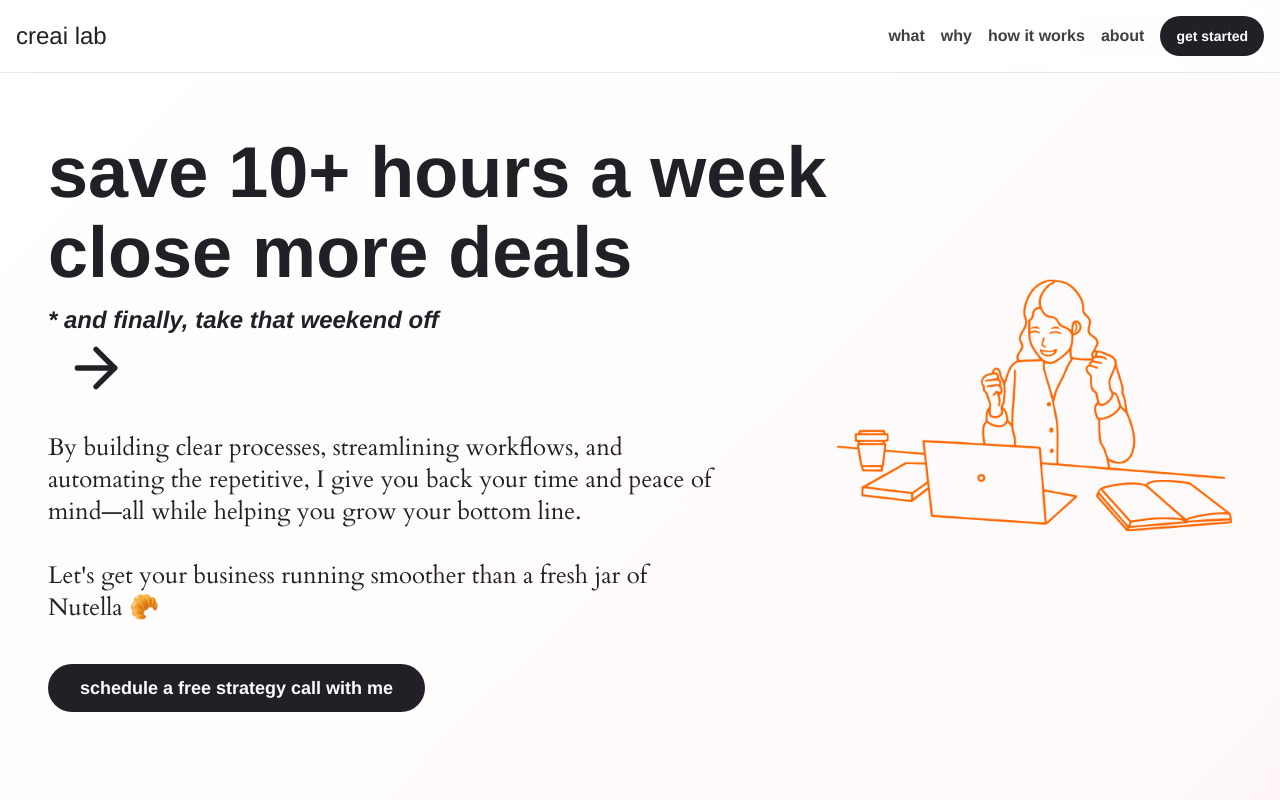
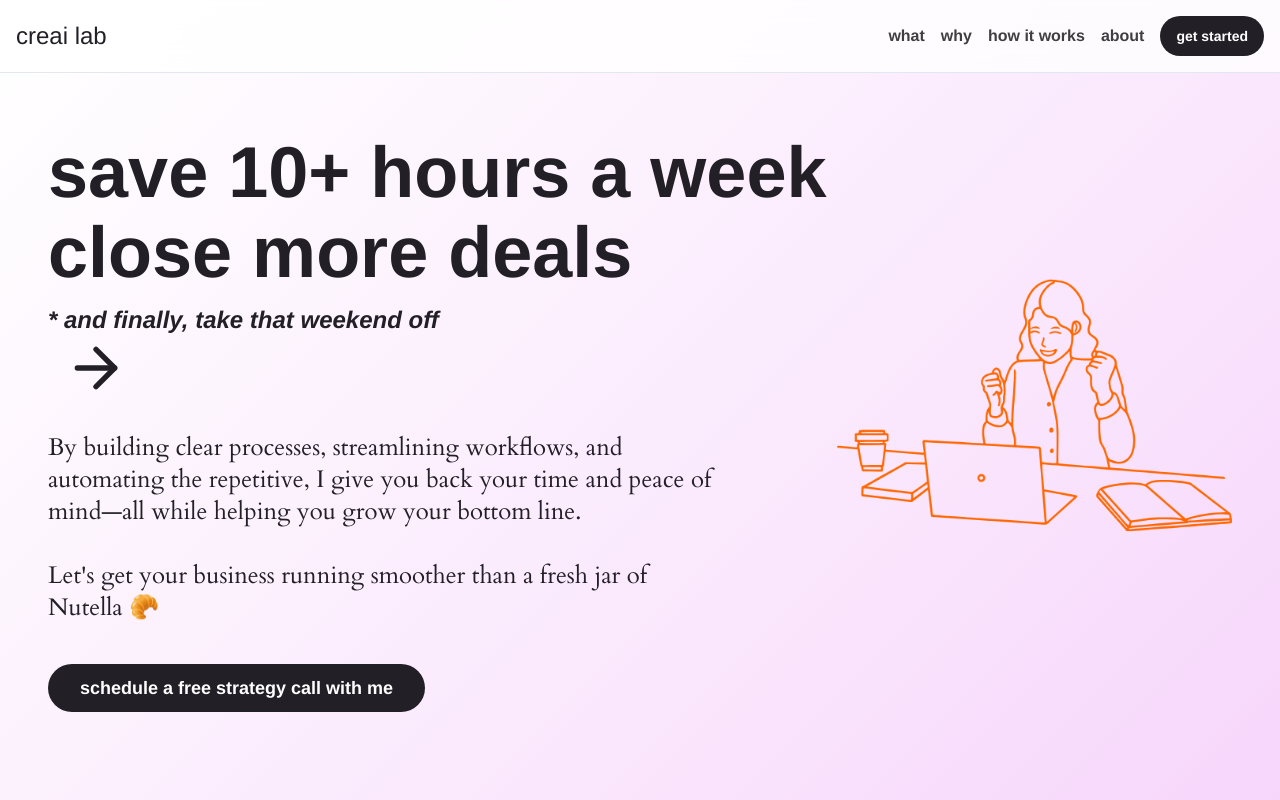
Before and after one commit to annalisaiob/convertify-helper, a React (Vite) app: page / in a window 1280 px wide. Shown: the top 800 px of the page. Built offline with nearby package versions, Linux system fonts and the light colour scheme.

Commit message:
Change color from peach to hot pink
Updated the color scheme to replace peach with hot pink for better visual alignment with design specifications.
[skip gpt_engineer]

```diff
--- a/tailwind.config.ts
+++ b/tailwind.config.ts
@@ -60,7 +60,7 @@ export default {
         },
       },
       backgroundImage: {
-        'gradient-electric': 'linear-gradient(135deg, #FFFFFF 0%, rgba(255, 222, 226, 0.4) 100%)',
+        'gradient-electric': 'linear-gradient(135deg, #FFFFFF 0%, rgba(217, 70, 239, 0.4) 100%)',
       },
       borderRadius: {
         lg: "1rem",
```
